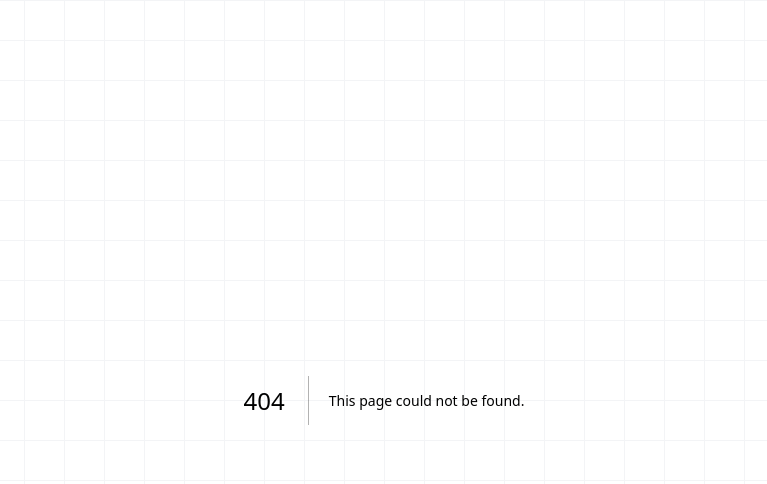
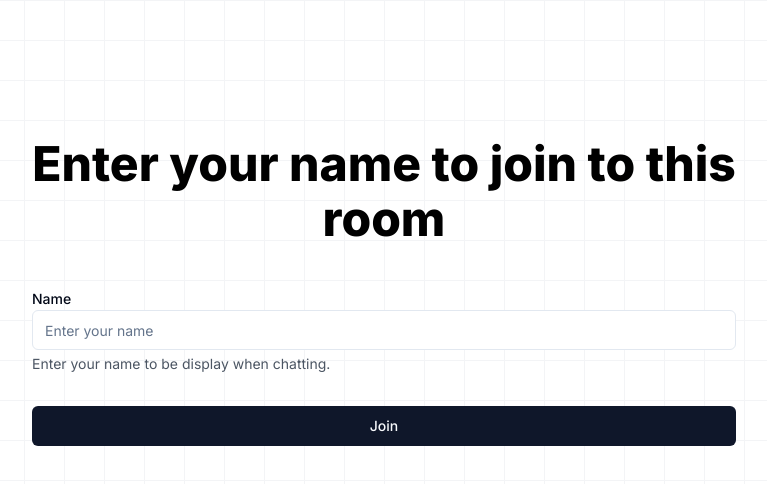
Before and after one commit to Qu1etboy/quick-chat, a Next.js app in the folder client/: page /join/1 in a window 1280 px wide. Before the commit this address had no page. Shown: the top 484 px of the page, without its empty margins (256-1023 px from the left). Built offline with nearby package versions, Linux system fonts and the light colour scheme.

Commit message:
feat: join room page

```diff
--- /dev/null
+++ b/client/src/app/join/[id]/page.tsx
@@ -0,0 +1,17 @@
+import NameForm from "@/components/shared/name-form";
+import { Button } from "@/components/ui/button";
+import React from "react";
+
+export default function JoinRoom({ params }: { params: { id: string } }) {
+  return (
+    <main className="container mx-auto max-w-3xl py-24">
+      <h1 className="text-center my-10 font-display text-3xl font-extrabold leading-[1.15] text-black sm:text-5xl sm:leading-[1.15]">
+        Enter your name to join to this room
+      </h1>
+      <NameForm />
+      <Button asChild className="mt-8 w-full">
+        <a href={`/rooms/${params.id}`}>Join</a>
+      </Button>
+    </main>
+  );
+}
--- a/client/src/app/page.tsx
+++ b/client/src/app/page.tsx
@@ -1,5 +1,6 @@
 "use client";
 
+import NameForm from "@/components/shared/name-form";
 import { Button } from "@/components/ui/button";
 import {
   Dialog,
@@ -12,34 +13,17 @@ import {
 import { Input } from "@/components/ui/input";
 import { Label } from "@/components/ui/label";
 import axios from "axios";
-import React, { useEffect, useState } from "react";
+import React, { useState } from "react";
 
 export default function Home() {
-  const [name, setName] = useState<string>("");
   const [roomName, setRoomName] = useState<string>("");
   const [roomId, setRoomId] = useState<string>("");
 
-  useEffect(() => {
-    const sessionString = sessionStorage.getItem("name");
-
-    if (sessionString) {
-      setName(sessionString);
-    }
-  }, []);
-
-  function handleSetName() {
-    sessionStorage.setItem("name", name);
-    setName("");
-  }
-
   function joinRoom() {
-    handleSetName();
     window.location.href = `/rooms/${roomId}`;
   }
 
   async function createRoom() {
-    handleSetName();
-
     const room = await axios.post("http://localhost:4000/api/rooms", {
       name: roomName,
     });
@@ -61,15 +45,7 @@ export default function Home() {
           talking!
         </p>
         <section className="mt-12">
-          <Label>Name</Label>
-          <Input
-            value={name}
-            placeholder="Enter your name"
-            onChange={(e) => setName(e.target.value)}
-          />
-          <p className="mt-1 text-sm text-gray-600">
-            Enter your name to be display when chatting.
-          </p>
+          <NameForm />
           <div className="flex justify-center my-8 space-x-2">
             <Dialog>
               <DialogTrigger asChild>
--- a/client/src/app/rooms/[id]/page.tsx
+++ b/client/src/app/rooms/[id]/page.tsx
@@ -37,7 +37,7 @@ export default function Room({ params }: { params: { id: string } }) {
     if (sessionString) {
       setName(sessionString);
     } else {
-      window.location.href = "/";
+      window.location.href = `/join/${params.id}`;
     }
 
     const fetchRoom = async () => {
--- /dev/null
+++ b/client/src/components/shared/name-form.tsx
@@ -0,0 +1,36 @@
+"use client";
+
+import React, { useEffect, useState } from "react";
+import { Label } from "../ui/label";
+import { Input } from "../ui/input";
+
+export default function NameForm() {
+  const [name, setName] = useState<string>("");
+
+  useEffect(() => {
+    const sessionString = sessionStorage.getItem("name");
+
+    if (sessionString) {
+      setName(sessionString);
+    }
+  }, []);
+
+  function handleSetName(value: string) {
+    sessionStorage.setItem("name", value);
+    setName(value);
+  }
+
+  return (
+    <div>
+      <Label>Name</Label>
+      <Input
+        value={name}
+        placeholder="Enter your name"
+        onChange={(e) => handleSetName(e.target.value)}
+      />
+      <p className="mt-1 text-sm text-gray-600">
+        Enter your name to be display when chatting.
+      </p>
+    </div>
+  );
+}
```
